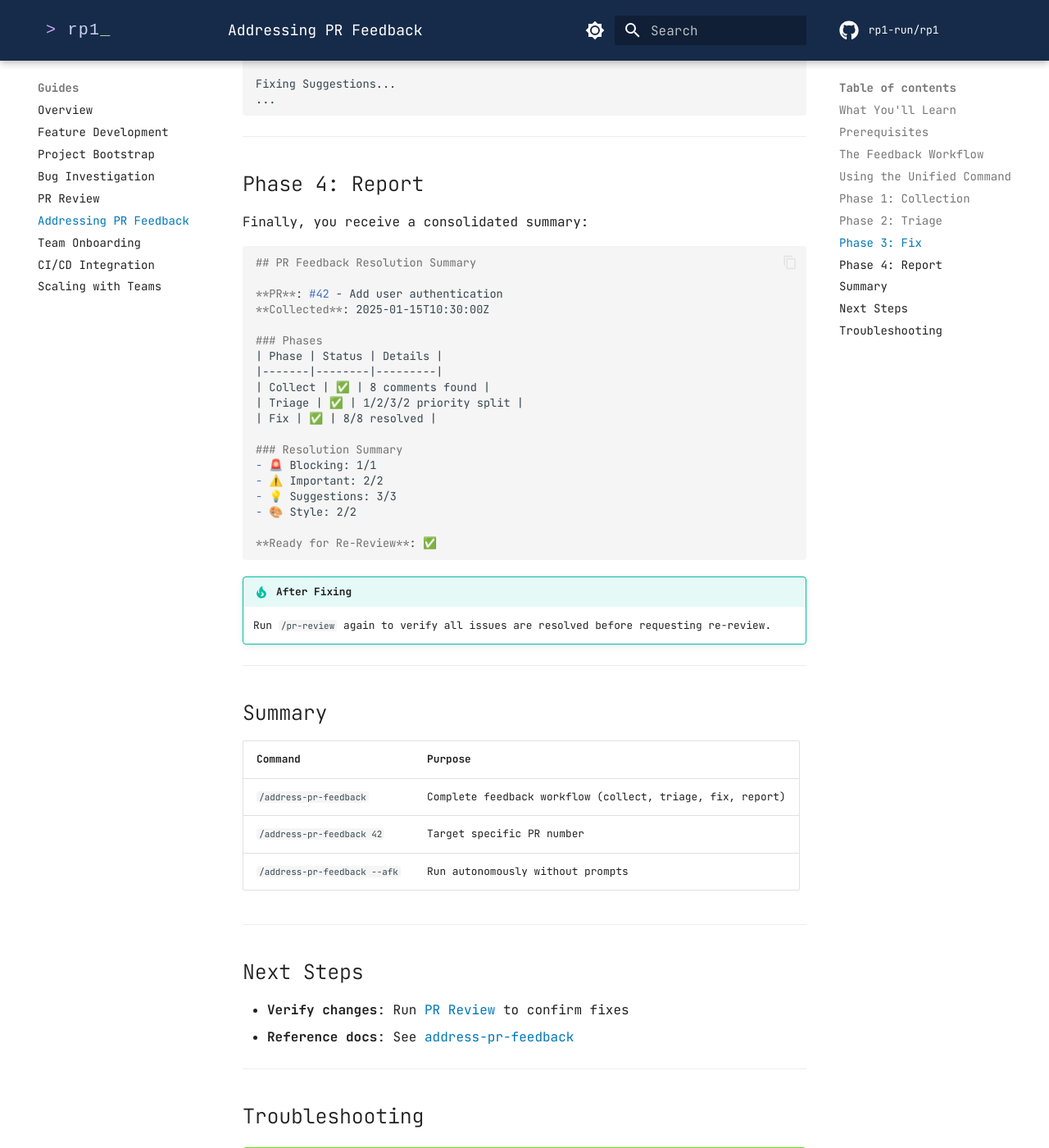
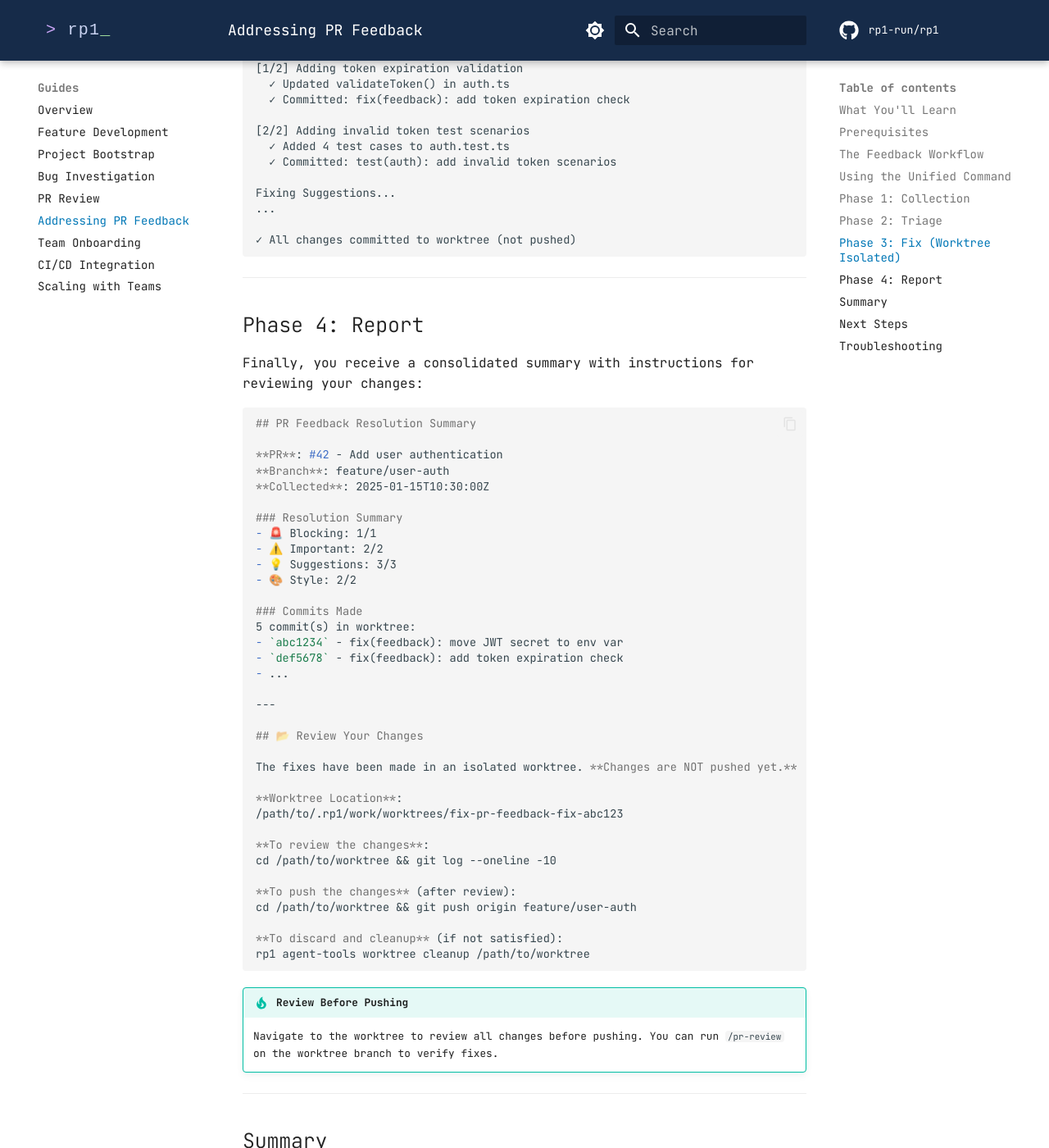
Before and after one commit to rp1-run/rp1, an MkDocs documentation site: the page built from docs/guides/pr-feedback.md, in a window 1280 px wide and 1400 px high, scrolled down 3297 px. Shown: the whole window at 82% size. Built offline with MkDocs 1.6.1 and Material for MkDocs 9.7.7, drawn with Linux system fonts in a browser that asks for light colours; comment, search, counter and statistics services are not loaded; some of the changed text lies outside the part shown.

Commit message:
feat(dev): add worktree isolation to address-pr-feedback command
- Phase 3 (Fix) now runs in isolated worktree on PR branch
- Changes are committed but NOT pushed automatically
- Final report includes worktree location and navigation commands
- User reviews changes before deciding to push or discard
- Update docs to reflect worktree workflow

🤖 Generated with [Claude Code](https://claude.com/claude-code)

Co-Authored-By: Claude <noreply@anthropic.com>

````diff
--- a/docs/guides/pr-feedback.md
+++ b/docs/guides/pr-feedback.md
@@ -127,50 +127,53 @@ In interactive mode, you can review before proceeding. In `--afk` mode, it auto-
 
 ---
 
-## Phase 3: Fix
+## Phase 3: Fix (Worktree Isolated)
 
-The command addresses comments in priority order (blocking → important → suggestions → style):
+The command creates an isolated worktree to make changes, allowing you to review before pushing.
 
 ```
+🔧 Setting Up Worktree
+
+Creating isolated workspace...
+✓ Worktree: .rp1/work/worktrees/fix-pr-feedback-fix-abc123
+✓ Branch: feature/user-auth (same as PR)
+✓ Dependencies installed
+
 🔧 Addressing PR Feedback
 
 Fixing Blocking Issues...
 [1/1] Moving JWT secret to environment variable
   ✓ Updated src/middleware/auth.ts
   ✓ Added JWT_SECRET to .env.example
-  ✓ Updated documentation
+  ✓ Committed: fix(feedback): move JWT secret to env var
 
 Fixing Important Issues...
 [1/2] Adding token expiration validation
   ✓ Updated validateToken() in auth.ts
-  ✓ Added test cases
+  ✓ Committed: fix(feedback): add token expiration check
 
 [2/2] Adding invalid token test scenarios
   ✓ Added 4 test cases to auth.test.ts
-  ✓ All tests passing
+  ✓ Committed: test(auth): add invalid token scenarios
 
 Fixing Suggestions...
 ...
+
+✓ All changes committed to worktree (not pushed)
 ```
 
 ---
 
 ## Phase 4: Report
 
-Finally, you receive a consolidated summary:
+Finally, you receive a consolidated summary with instructions for reviewing your changes:
 
 ```markdown
 ## PR Feedback Resolution Summary
 
 **PR**: #42 - Add user authentication
+**Branch**: feature/user-auth
 **Collected**: 2025-01-15T10:30:00Z
-
-### Phases
-| Phase | Status | Details |
-|-------|--------|---------|
-| Collect | ✅ | 8 comments found |
-| Triage | ✅ | 1/2/3/2 priority split |
-| Fix | ✅ | 8/8 resolved |
 
 ### Resolution Summary
 - 🚨 Blocking: 1/1
@@ -178,11 +181,33 @@ Finally, you receive a consolidated summary:
 - 💡 Suggestions: 3/3
 - 🎨 Style: 2/2
 
-**Ready for Re-Review**: ✅
+### Commits Made
+5 commit(s) in worktree:
+- `abc1234` - fix(feedback): move JWT secret to env var
+- `def5678` - fix(feedback): add token expiration check
+- ...
+
+---
+
+## 📂 Review Your Changes
+
+The fixes have been made in an isolated worktree. **Changes are NOT pushed yet.**
+
+**Worktree Location**:
+/path/to/.rp1/work/worktrees/fix-pr-feedback-fix-abc123
+
+**To review the changes**:
+cd /path/to/worktree && git log --oneline -10
+
+**To push the changes** (after review):
+cd /path/to/worktree && git push origin feature/user-auth
+
+**To discard and cleanup** (if not satisfied):
+rp1 agent-tools worktree cleanup /path/to/worktree
 ```
 
-!!! tip "After Fixing"
-    Run `/pr-review` again to verify all issues are resolved before requesting re-review.
+!!! tip "Review Before Pushing"
+    Navigate to the worktree to review all changes before pushing. You can run `/pr-review` on the worktree branch to verify fixes.
 
 ---
 
````
Also changed, not shown: docs/reference/dev/address-pr-feedback.md (+25 -8 lines), plugins/dev/commands/address-pr-feedback.md (+129 -12 lines).
